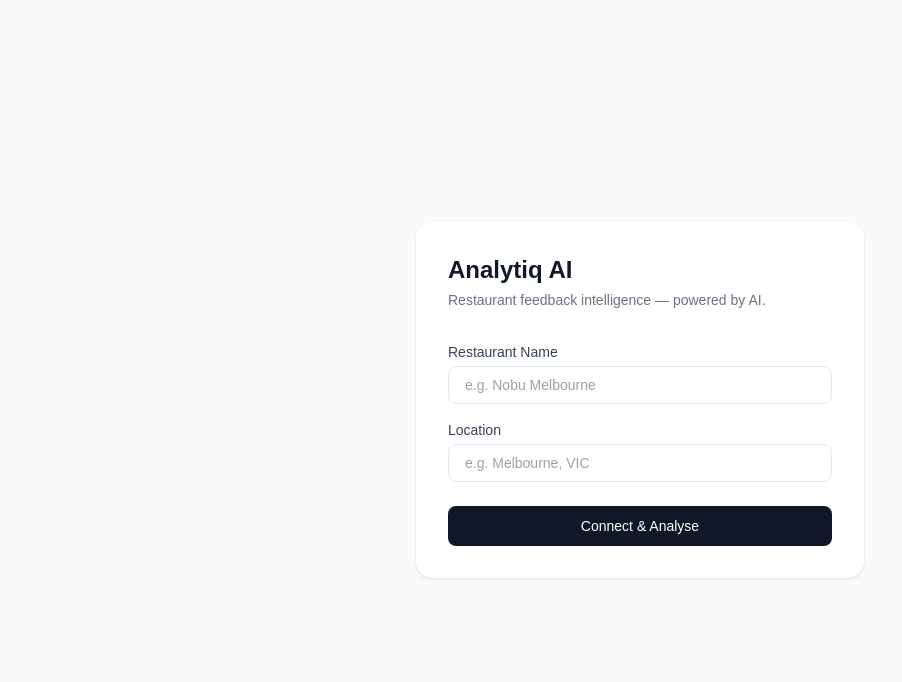
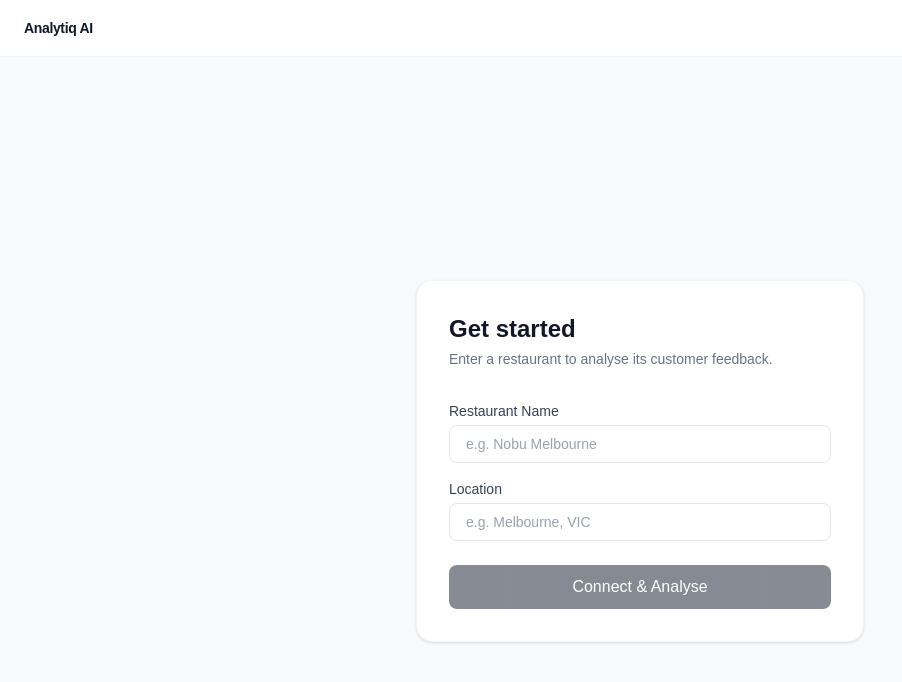
Before and after one commit to shaheerrizwan786/analytiq-ai, a Next.js app in the folder frontend/: page / in a window 1280 px wide. Shown: the top 682 px of the page, without its empty margins (0-902 px from the left). Built offline with nearby package versions, Linux system fonts and the light colour scheme.

Commit message:
Complete Stage 1 frontend foundation: UI primitives (Button, Card, Input), layout (AppShell, Navbar), and onboarding page with state handling and validation

```diff
--- a/frontend/src/app/page.tsx
+++ b/frontend/src/app/page.tsx
@@ -1,44 +1,67 @@
+'use client';
+
+import { useState } from 'react';
+import Card from '@/components/ui/Card';
+import Button from '@/components/ui/Button';
+import Input from '@/components/ui/Input';
+import AppShell from '@/components/layout/AppShell';
+
 export default function Home() {
+  const [name, setName] = useState('');
+  const [location, setLocation] = useState('');
+  const [isLoading, setIsLoading] = useState(false);
+
+  const canSubmit = name.trim().length > 0 && location.trim().length > 0;
+
+  function handleSubmit() {
+    if (!canSubmit) return;
+    setIsLoading(true);
+    // backend integration will go here
+    setTimeout(() => setIsLoading(false), 2000);
+  }
+
   return (
-    <div className="min-h-screen flex items-center justify-center bg-gray-50">
-      <main className="w-full max-w-md bg-white rounded-2xl shadow-sm p-8">
+    <AppShell>
+      <div className="min-h-[calc(100vh-3.5rem)] flex items-center justify-center">
+        <Card padding="lg" className="w-full max-w-md">
           <div className="mb-8">
-          <h1 className="text-2xl font-semibold text-gray-900">Analytiq AI</h1>
+            <h1 className="text-2xl font-semibold text-gray-900">
+              Get started
+            </h1>
             <p className="mt-1 text-sm text-gray-500">
-            Restaurant feedback intelligence — powered by AI.
+              Enter a restaurant to analyse its customer feedback.
             </p>
           </div>
 
           <div className="space-y-4">
-          <div>
-            <label className="block text-sm font-medium text-gray-700 mb-1">
-              Restaurant Name
-            </label>
-            <input
-              type="text"
+            <Input
+              label="Restaurant Name"
               placeholder="e.g. Nobu Melbourne"
-              className="w-full px-4 py-2 border border-gray-200 rounded-lg text-sm text-gray-900 placeholder-gray-400 focus:outline-none focus:ring-2 focus:ring-gray-300"
+              value={name}
+              onChange={setName}
+              isDisabled={isLoading}
             />
-          </div>
-
-          <div>
-            <label className="block text-sm font-medium text-gray-700 mb-1">
-              Location
-            </label>
-            <input
-              type="text"
+            <Input
+              label="Location"
               placeholder="e.g. Melbourne, VIC"
-              className="w-full px-4 py-2 border border-gray-200 rounded-lg text-sm text-gray-900 placeholder-gray-400 focus:outline-none focus:ring-2 focus:ring-gray-300"
+              value={location}
+              onChange={setLocation}
+              isDisabled={isLoading}
             />
-          </div>
-
-          <button
-            className="w-full mt-2 py-2.5 bg-gray-900 text-white text-sm font-medium rounded-lg hover:bg-gray-700 transition-colors"
+            <div className="pt-2">
+              <Button
+                onClick={handleSubmit}
+                isDisabled={!canSubmit}
+                isLoading={isLoading}
+                size="lg"
+                fullWidth
               >
                 Connect &amp; Analyse
-          </button>
+              </Button>
             </div>
-      </main>
           </div>
+        </Card>
+      </div>
+    </AppShell>
   );
 }
--- /dev/null
+++ b/frontend/src/components/layout/AppShell.tsx
@@ -0,0 +1,17 @@
+import Navbar from './Navbar';
+
+interface AppShellProps {
+  children: React.ReactNode;
+  showSidebar?: boolean;
+}
+
+export default function AppShell({ children }: AppShellProps) {
+  return (
+    <div className="min-h-screen bg-gray-50 flex flex-col">
+      <Navbar />
+      <main className="flex-1 w-full max-w-7xl mx-auto px-4 sm:px-6 py-8">
+        {children}
+      </main>
+    </div>
+  );
+}
--- /dev/null
+++ b/frontend/src/components/layout/Navbar.tsx
@@ -0,0 +1,11 @@
+export default function Navbar() {
+  return (
+    <header className="w-full border-b border-gray-100 bg-white">
+      <div className="max-w-7xl mx-auto px-4 sm:px-6 h-14 flex items-center">
+        <span className="text-sm font-semibold text-gray-900 tracking-tight">
+          Analytiq AI
+        </span>
+      </div>
+    </header>
+  );
+}
--- /dev/null
+++ b/frontend/src/components/ui/Button.tsx
@@ -0,0 +1,62 @@
+type ButtonVariant = 'primary' | 'secondary' | 'ghost';
+type ButtonSize = 'sm' | 'md' | 'lg';
+
+interface ButtonProps {
+  children: React.ReactNode;
+  variant?: ButtonVariant;
+  size?: ButtonSize;
+  isLoading?: boolean;
+  isDisabled?: boolean;
+  fullWidth?: boolean;
+  onClick?: () => void;
+  type?: 'button' | 'submit' | 'reset';
+}
+
+const variantStyles: Record<ButtonVariant, string> = {
+  primary: 'bg-gray-900 text-white hover:bg-gray-700',
+  secondary: 'bg-white text-gray-900 border border-gray-200 hover:bg-gray-50',
+  ghost: 'text-gray-600 hover:bg-gray-100 hover:text-gray-900',
+};
+
+const sizeStyles: Record<ButtonSize, string> = {
+  sm: 'px-3 py-1.5 text-xs',
+  md: 'px-4 py-2 text-sm',
+  lg: 'px-5 py-2.5 text-base',
+};
+
+export default function Button({
+  children,
+  variant = 'primary',
+  size = 'md',
+  isLoading = false,
+  isDisabled = false,
+  fullWidth = false,
+  onClick,
+  type = 'button',
+}: ButtonProps) {
+  const disabled = isDisabled || isLoading;
+
+  return (
+    <button
+      type={type}
+      onClick={onClick}
+      disabled={disabled}
+      className={[
+        'inline-flex items-center justify-center rounded-lg font-medium transition-colors',
+        variantStyles[variant],
+        sizeStyles[size],
+        fullWidth ? 'w-full' : '',
+        disabled ? 'opacity-50 cursor-not-allowed' : 'cursor-pointer',
+      ].filter(Boolean).join(' ')}
+    >
+      {isLoading ? (
+        <span className="flex items-center gap-2">
+          <span className="w-3.5 h-3.5 border-2 border-current border-t-transparent rounded-full animate-spin" />
+          Loading...
+        </span>
+      ) : (
+        children
+      )}
+    </button>
+  );
+}
--- /dev/null
+++ b/frontend/src/components/ui/Card.tsx
@@ -0,0 +1,38 @@
+type CardPadding = 'none' | 'sm' | 'md' | 'lg';
+
+interface CardProps {
+  children: React.ReactNode;
+  className?: string;
+  padding?: CardPadding;
+  onClick?: () => void;
+}
+
+const paddingStyles: Record<CardPadding, string> = {
+  none: '',
+  sm: 'p-4',
+  md: 'p-6',
+  lg: 'p-8',
+};
+
+export default function Card({
+  children,
+  className = '',
+  padding = 'md',
+  onClick,
+}: CardProps) {
+  return (
+    <div
+      onClick={onClick}
+      className={[
+        'bg-white border border-gray-100 rounded-2xl shadow-sm',
+        paddingStyles[padding],
+        onClick ? 'cursor-pointer hover:shadow-md transition-shadow' : '',
+        className,
+      ]
+        .filter(Boolean)
+        .join(' ')}
+    >
+      {children}
+    </div>
+  );
+}
--- /dev/null
+++ b/frontend/src/components/ui/Input.tsx
@@ -0,0 +1,45 @@
+interface InputProps {
+  type?: 'text' | 'email' | 'password';
+  placeholder?: string;
+  value: string;
+  onChange: (value: string) => void;
+  label?: string;
+  error?: string;
+  isDisabled?: boolean;
+}
+
+export default function Input({
+  type = 'text',
+  placeholder,
+  value,
+  onChange,
+  label,
+  error,
+  isDisabled = false,
+}: InputProps) {
+  return (
+    <div className="flex flex-col gap-1">
+      {label && (
+        <label className="text-sm font-medium text-gray-700">{label}</label>
+      )}
+      <input
+        type={type}
+        value={value}
+        placeholder={placeholder}
+        disabled={isDisabled}
+        onChange={(e) => onChange(e.target.value)}
+        className={[
+          'w-full px-4 py-2 rounded-lg border text-sm text-gray-900 placeholder-gray-400',
+          'focus:outline-none focus:ring-2 transition-colors',
+          error
+            ? 'border-red-300 focus:ring-red-200'
+            : 'border-gray-200 focus:ring-gray-300',
+          isDisabled ? 'bg-gray-50 opacity-60 cursor-not-allowed' : 'bg-white',
+        ]
+          .filter(Boolean)
+          .join(' ')}
+      />
+      {error && <p className="text-xs text-red-500">{error}</p>}
+    </div>
+  );
+}
```
Lines whose indentation alone changed are shown as unchanged.
